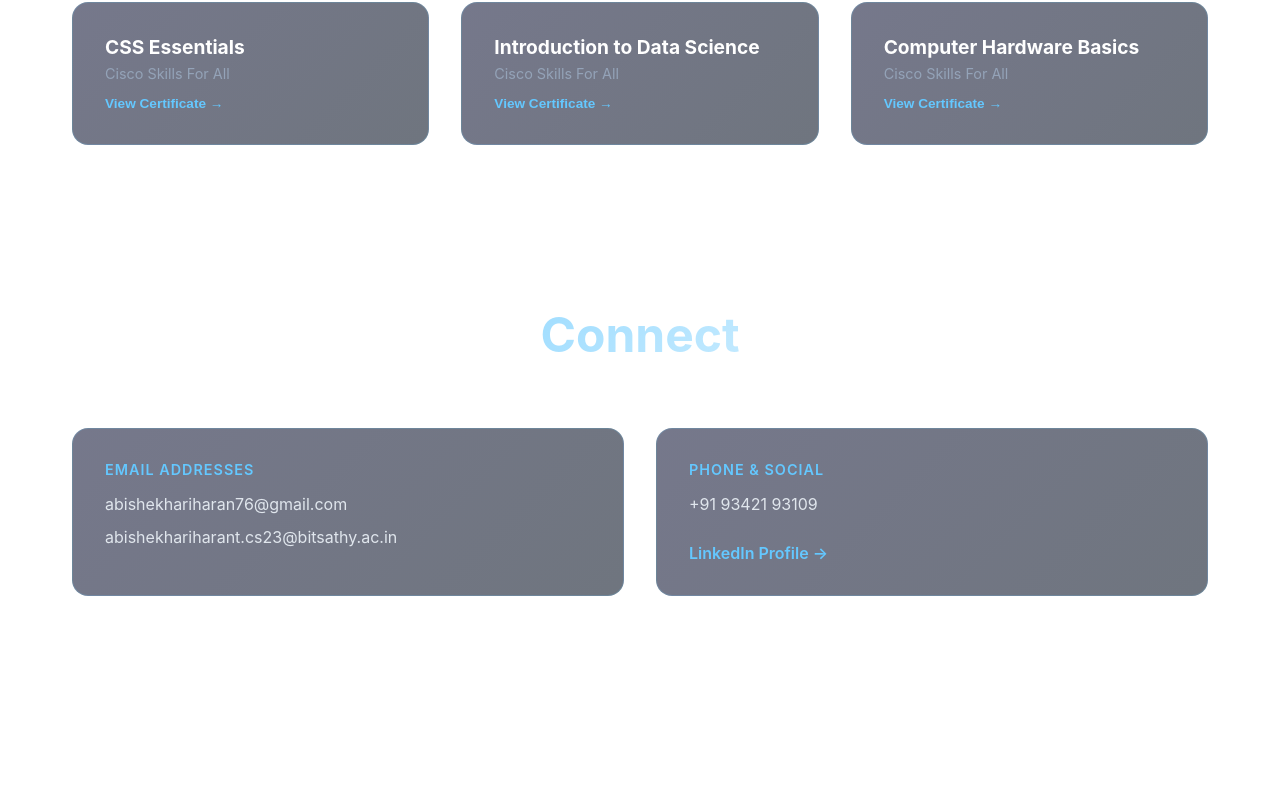
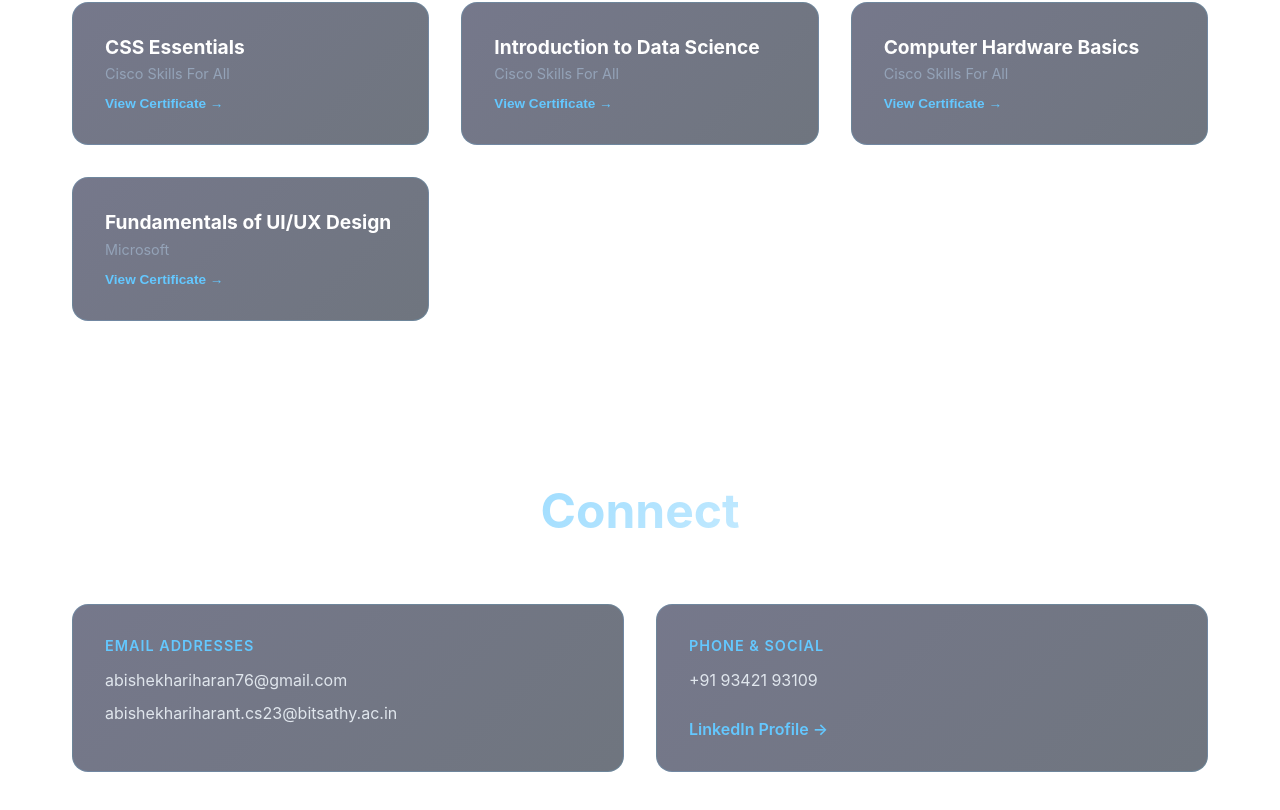
Before and after one commit to abishekhariharan076/Portfolio, a React (Vite) app: page / in a window 1280 px wide. Shown: the part 4095-4905 px from the top of the page. Before the commit the page ends 4803 px from the top, so only its background shows below. Built offline with nearby package versions, Linux system fonts and the light colour scheme.

Commit message:
feat: add Microsoft UI/UX Design certification

```diff
--- a/src/App.jsx
+++ b/src/App.jsx
@@ -246,6 +246,12 @@ function App() {
       issuer: "Cisco Skills For All",
 
       pdf: "https://drive.google.com/file/d/1-ePNW7mX-hOLBg5kdSIWdtW50lfp6hc_/preview"
+    },
+    {
+      title: "Fundamentals of UI/UX Design",
+      issuer: "Microsoft",
+
+      pdf: "https://drive.google.com/file/d/1nSSf5dfNRJE59hFPxkvUc54NxS-PuttQ/preview"
     }
   ];
 
```
